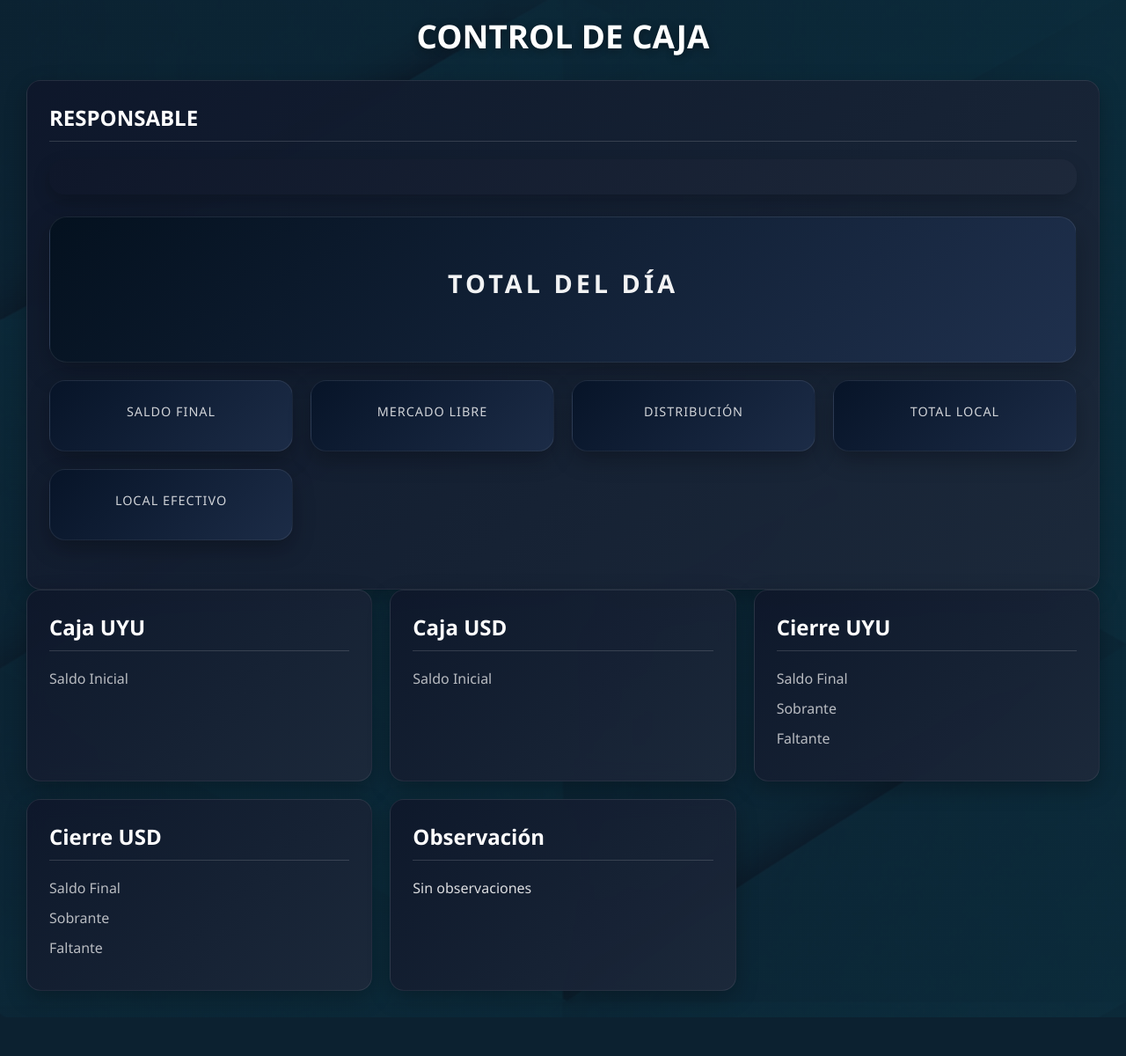
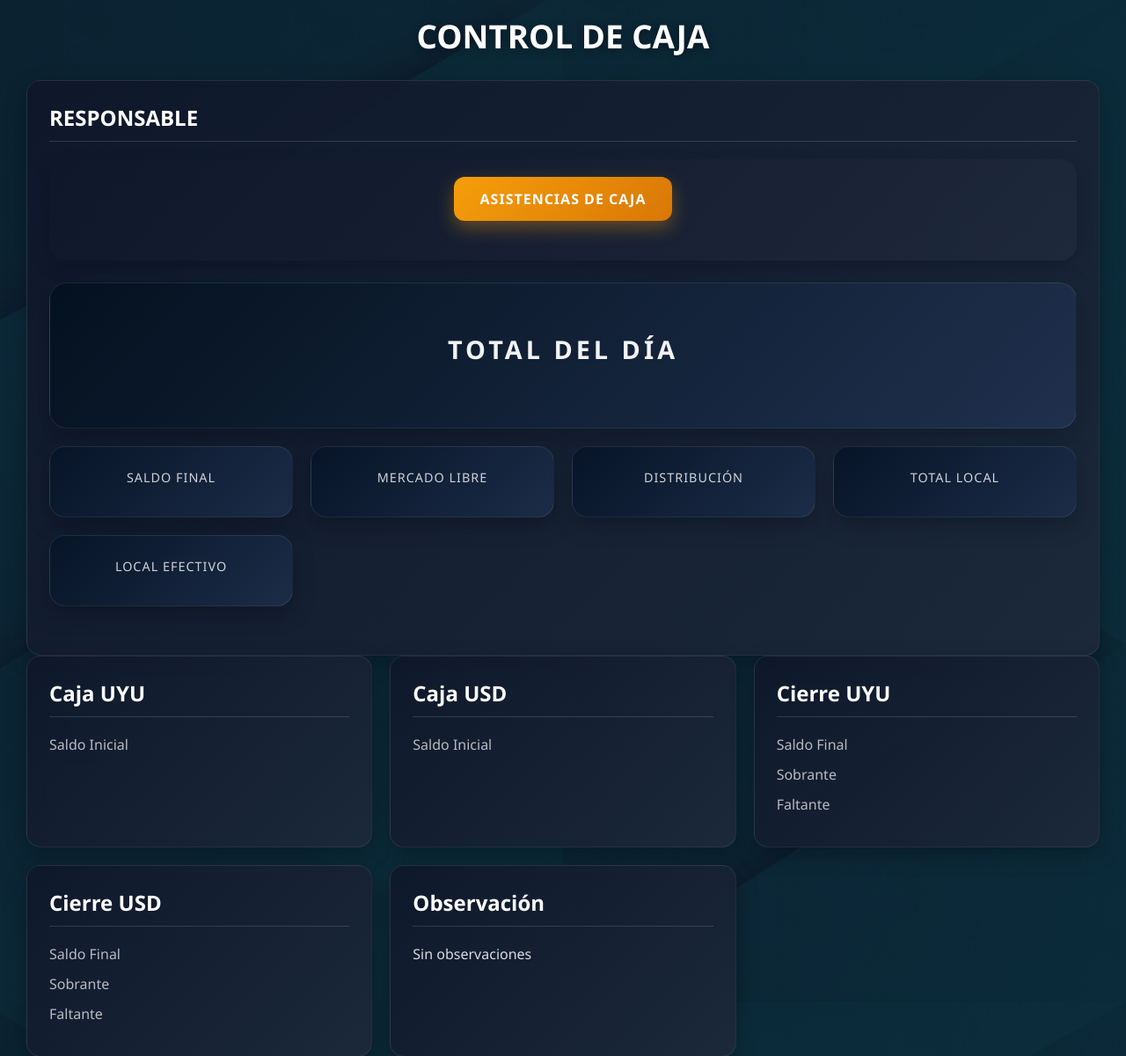
Before and after one commit to robinssondsp/CajaWeb, a Django app: template templates/dashboard.html in a window 1280 px wide. Shown: the part 359-1559 px from the top of the page at 88% size. Before the commit the page ends 1515 px from the top, so only its background shows below. Run offline with Django 5.2, Linux system fonts and the light colour scheme; the template is opened without the code that fills it, so the values that code supplies are empty.

Commit message:
Asistencia de Caja

```diff
--- a/static/css/styles.css
+++ b/static/css/styles.css
@@ -329,3 +329,53 @@ body {
 
     color: rgba(255,255,255,.95);
 }
+
+/* ==========================================
+   MENU PRINCIPAL
+========================================== */
+
+.menu-superior {
+
+    display: flex;
+
+    justify-content: center;
+
+    margin-bottom: 25px;
+}
+
+.btn-menu {
+
+    background:
+        linear-gradient(
+            135deg,
+            #f59e0b,
+            #d97706
+        );
+
+    color: white;
+
+    text-decoration: none;
+
+    padding: 14px 30px;
+
+    border-radius: 12px;
+
+    font-size: 1rem;
+
+    font-weight: 700;
+
+    letter-spacing: 1px;
+
+    box-shadow:
+        0 8px 20px rgba(245,158,11,.35);
+
+    transition: all .25s ease;
+}
+
+.btn-menu:hover {
+
+    transform: translateY(-3px);
+
+    box-shadow:
+        0 12px 25px rgba(245,158,11,.50);
+}
--- a/templates/dashboard.html
+++ b/templates/dashboard.html
@@ -31,6 +31,13 @@
         <h2>RESPONSABLE</h2>
 
     <div class="responsable-premium">
+        <div class="menu-superior">
+
+    <a href="#" class="btn-menu">
+        ASISTENCIAS DE CAJA
+    </a>
+
+</div>
 
     <div class="responsable-nombre">
 
```
